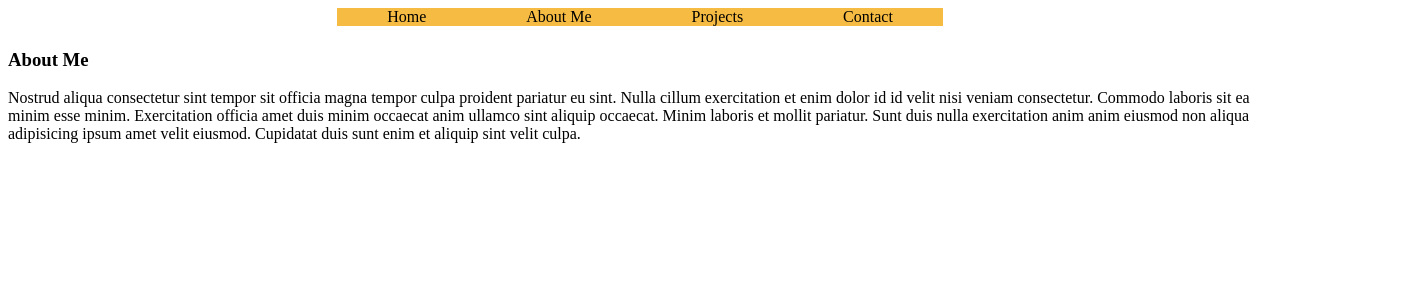
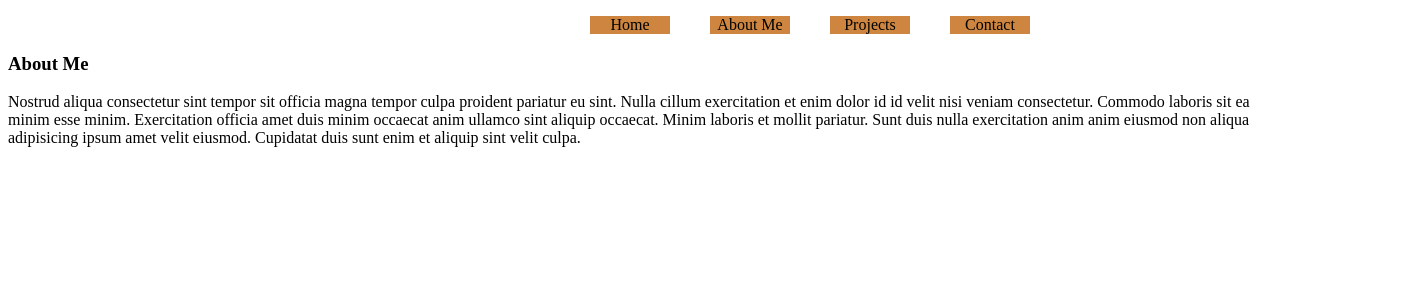
Before and after one commit to AdamOlsson/Portfolio, a React (Create React App) app: page / in a window 1280 px wide. Shown: the top 300 px of the page, 1422 px wide, since content can reach past the window. Built offline with nearby package versions, Linux system fonts and the light colour scheme.

Commit message:
Navbar now centers selected item

```diff
--- a/src/components/NavbarCarousel/Navbar.js
+++ b/src/components/NavbarCarousel/Navbar.js
@@ -3,20 +3,37 @@ import './css/Navbar.css';
 import NavbarItem from './NavbarItem';
 
 export default class Navbar extends Component {
+
     constructor() {
         super();
         this.keyCount = 0;
+
         this.state = {
             headlines: ["Home", "About Me", "Projects", "Contact"],
-            activeItem: 0
+            activeItem: 0,
+            offset: this.centerItem(0)
         };
+
+        this.onClick = this.onClick.bind(this);
     }
 
     onClick(pos) {
         this.setState({
-            activeItem: pos
+            activeItem: pos,
+            offset: this.centerItem(pos)
         });
-        console.log(pos);
+    }
+
+    centerItem(itemNumber) {
+        var x = ((2-itemNumber)*100) -50;
+        const trans = {
+            transform: `translate(${x}px)`
+        };
+        return trans;
+    }
+
+    setDepth(pos) {
+
     }
 
     render() {
@@ -26,13 +43,14 @@ export default class Navbar extends Component {
                 key={this.keyCount++}
                 text={headline}
                 pos={pos++}
-                onClick={this.onClick.bind(this)}
+                onClick={this.onClick}
+                depth='depth-0'
             />
         });
-        console.log(items);
+
         return(
             <div id="nav" className="navbar">
-                <ul>
+                <ul style={this.state.offset}>
                     {items}
                 </ul>
             </div>
--- a/src/components/NavbarCarousel/NavbarItem.js
+++ b/src/components/NavbarCarousel/NavbarItem.js
@@ -6,12 +6,15 @@ export default class NavbarItem extends Component {
     constructor(props) {
         super(props);
         this.handleMouseHover = this.handleMouseHover.bind(this);
-        this.handleMouseClick = this.handleMouseClick.bind(this);
+        this.pos = props.pos;
+        this.text = props.text;
         this.state = {
-            text: props.text,
             isHovering: false,
-            isActive: false
+            isActive: false,
+            depth: props.depth
         };
+
+        this.onClick = this.onClick.bind(this);
     }
 
     handleMouseHover() {
@@ -24,15 +27,8 @@ export default class NavbarItem extends Component {
         };
     }
 
-    handleMouseClick() {
-        this.setState(this.toggleActiveState);
-        this.props.onClick(this.props.pos);
-    }
-
-    toggleActiveState(state) {
-        return {
-            isActive: !state.isActive
-        };
+    onClick() {
+        this.props.onClick(this.pos);
     }
 
     render() {
@@ -48,10 +44,10 @@ export default class NavbarItem extends Component {
             <li
                 onMouseEnter={this.handleMouseHover}
                 onMouseLeave={this.handleMouseHover}
-                style={ this.state.isHovering ? testStyle2 : testStyle1}
-                pos={this.state.pos}
-                onClick={this.handleMouseClick}
-            >{ this.state.text }</li>
+                //style={ this.state.isHovering ? testStyle1 : testStyle2 }
+                onClick={this.onClick}
+                className={this.state.depth}
+            >{ this.text }</li>
         );
     }
 }
--- a/src/components/NavbarCarousel/css/Navbar.css
+++ b/src/components/NavbarCarousel/css/Navbar.css
@@ -1,29 +1,21 @@
 #nav ul {
     list-style: none;
-    margin: 0;
-    padding: 0;
-    overflow: hidden;
-    display: inline-block;
-    text-align: center;
-    width: 100%;
+    display: flex;
+    flex-direction: row;
+    flex-wrap: nowrap;
+    justify-content: center;
+    transition: transform 0.3s;
 }
 
 #nav li {
-    display: inline-block;
-    padding-left: 50px;
-    padding-right: 50px;
-    -webkit-transition: 1s ease-in-out;
-    -moz-transition: 1s ease-in-out;
-    -o-transition: 1s ease-in-out;
-    transition: 1s ease-in-out;
-}
-
-li a {
-    display: block;
-    color: white;
+    width: 80px;
+    margin-left: 20px;
+    margin-right: 20px;
     text-align: center;
-    padding: 14px 16px;
-    text-decoration: none;
+    -webkit-transition: 0.2s ease-in-out;
+    -moz-transition: 0.2s ease-in-out;
+    -o-transition: 0.2s ease-in-out;
+    transition: 0.2s ease-in-out;
 }
 
 /* Change the link color to #111 (black) on hover */
@@ -31,31 +23,13 @@ li a:hover {
     background-color: #111;
 }
 
-.moveleftrelative {
-    position: relative;
-    left: 30px;
+.depth-0 {
+    background-color: peru
+}
+.depth-1 {
+    background-color: purple
 }
 
-.moveleftonce {
-    -webkit-transform: translate(-50px,0);
-    -moz-transform: translate(-50px,0);
-    -o-transform: translate(-50px,0);
-    -ms-transform: translate(-50px,0);
-    transform: translate(-50px,0);
+.depth-2 {
+    background-color: blue
 }
-
-.movelefttwice {
-    -webkit-transform: translate(-50px,0);
-    -moz-transform: translate(-50px,0);
-    -o-transform: translate(-50px,0);
-    -ms-transform: translate(-50px,0);
-    transform: translate(-50px,0);
-}
-
-.moveleftthrice {
-    -webkit-transform: translate(-50px,0);
-    -moz-transform: translate(-50px,0);
-    -o-transform: translate(-50px,0);
-    -ms-transform: translate(-50px,0);
-    transform: translate(-50px,0);
-}
```
